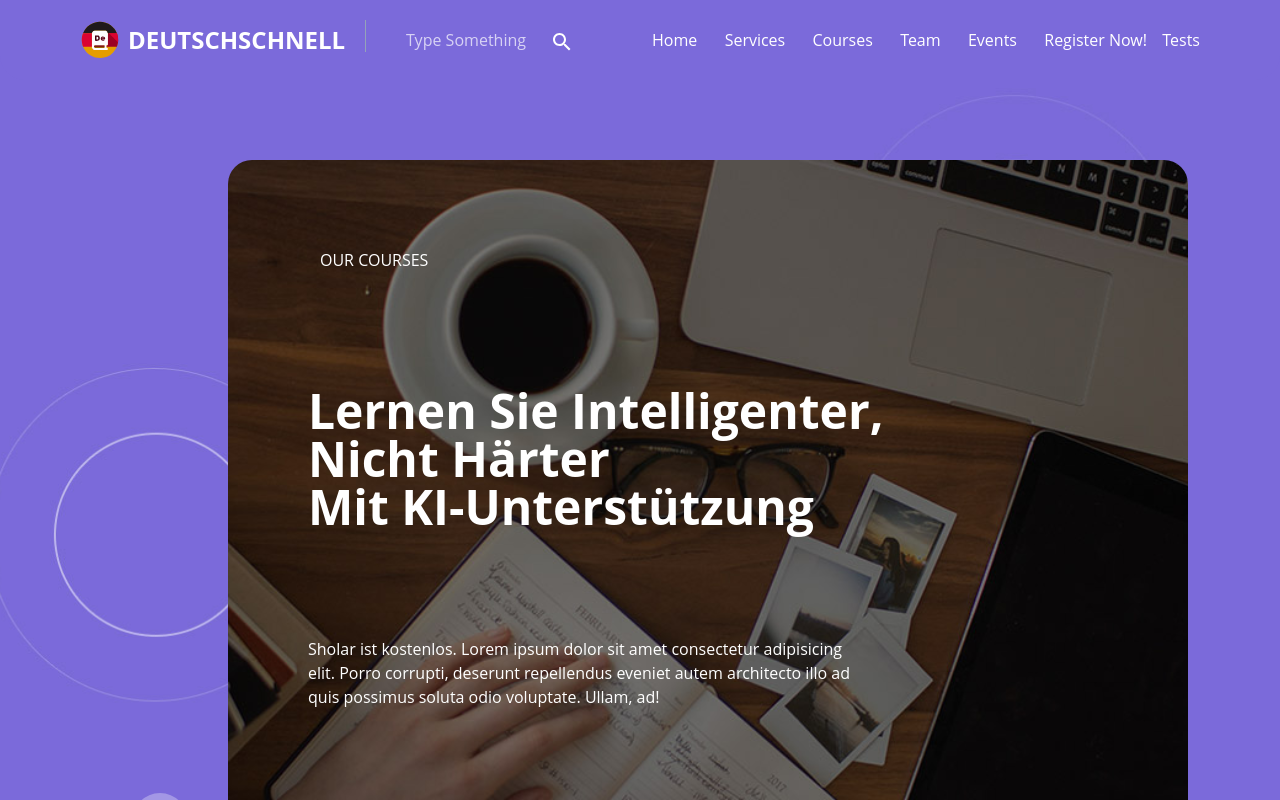
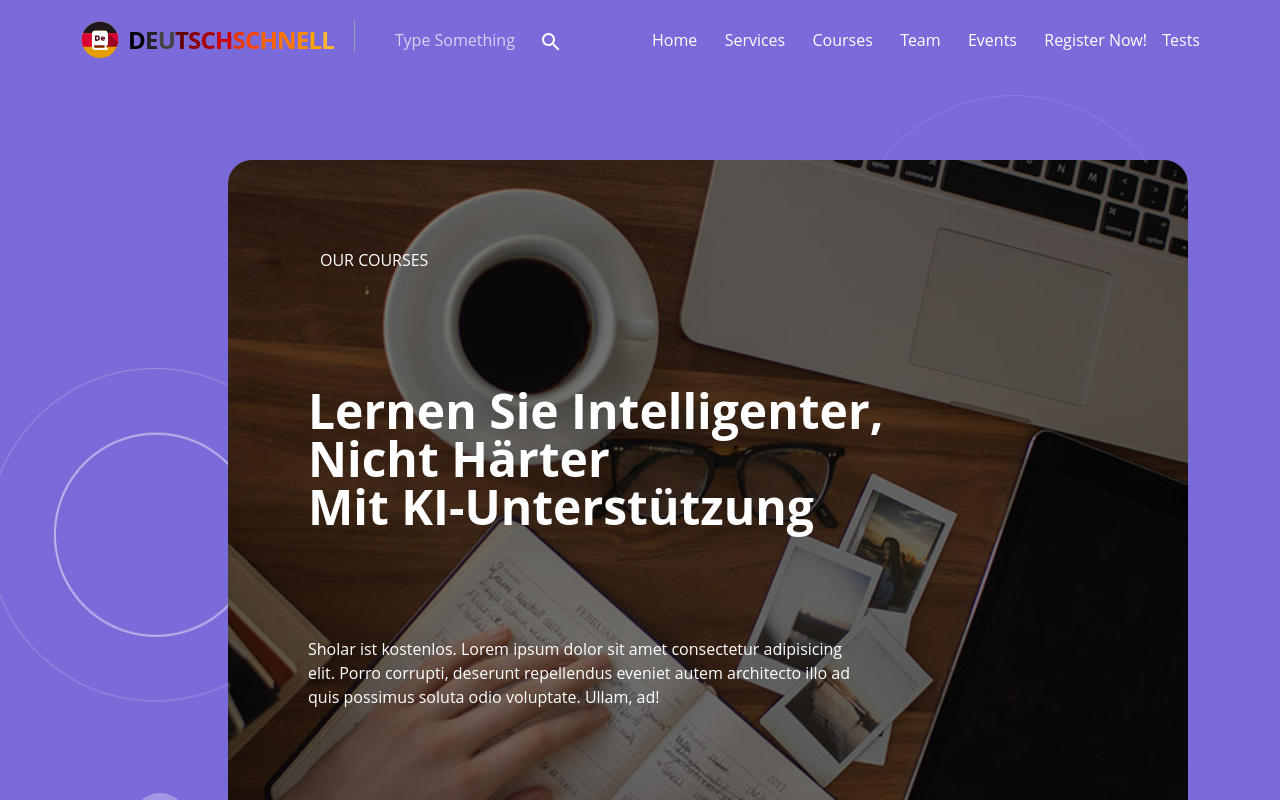
Before and after one commit to Batoul-Kazak/DeutschSchnell, a React (Vite) app: page / in a window 1280 px wide. Shown: the top 800 px of the page. Built offline with nearby package versions, Linux system fonts and the light colour scheme; a web font is replaced by a local one.

Commit message:
logo text colorized

```diff
--- a/index.html
+++ b/index.html
@@ -9,7 +9,7 @@
         <link rel="icon" type="image/svg+xml" href="favicon.png" />
         <script type="module" src="/src/index.tsx" defer></script>
 
-        <title>Deutschinoary</title>
+        <title>Deutschschnell</title>
     </head>
 
     <body>
--- a/src/components/Header/Header.tsx
+++ b/src/components/Header/Header.tsx
@@ -251,10 +251,46 @@ export default function Header() {
                         initial={{ rotate: '0deg' }}
                         animate={{ rotate: '360deg' }}
                         transition={{ duration: 1, ease: 'anticipate' }}
-                        className="flex gap-2 text-2xl font-bold text-white uppercase place-items-center"
+                        className="flex items-center gap-2 font-bold uppercase"
                     >
                         <img src={deutschSchnellIcon} alt="logo" className="w-10 h-10" />
-                        DeutschSchnell
+
+                        <span className="tracking-[-0.05em]">
+                            {Array.from("DeutschSchnell").map((char, index) => {
+                                const gradientColors = [
+                                    '#000000',
+                                    '#222222',
+                                    '#444444',
+                                    '#660000',
+                                    '#880000',
+                                    '#aa0000',
+                                    '#cc0000',
+                                    '#e63900',
+                                    '#ff4500',
+                                    '#ff6300',
+                                    '#ff7700',
+                                    '#ff8c00',
+                                    '#ffa500',
+                                    '#ffb733',
+                                    '#ffc966',
+                                    '#ffd700',
+                                    '#ffe033',
+                                    '#ffea66',
+                                    '#fff0b3'
+                                ];
+                                const color = gradientColors[index % gradientColors.length];
+
+                                return (
+                                    <span
+                                        key={index}
+                                        className="text-2xl"
+                                        style={{ color }}
+                                    >
+                                        {char}
+                                    </span>
+                                );
+                            })}
+                        </span>
                     </motion.h1>
                     <div className="w-[1px] h-8 bg-slate-400"></div>
 
```
Also changed, not shown: src/pages/Test/SelectLevelInterface.tsx (+0 -1 lines).
